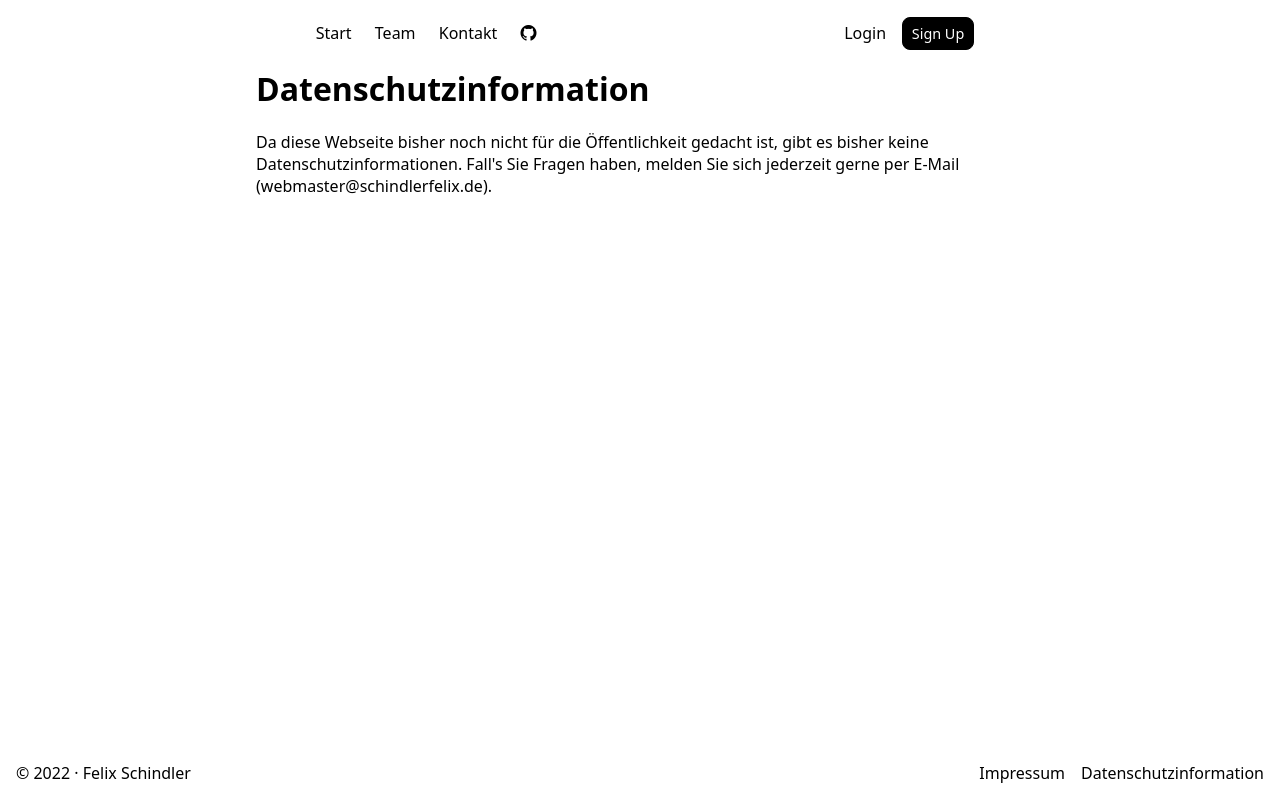
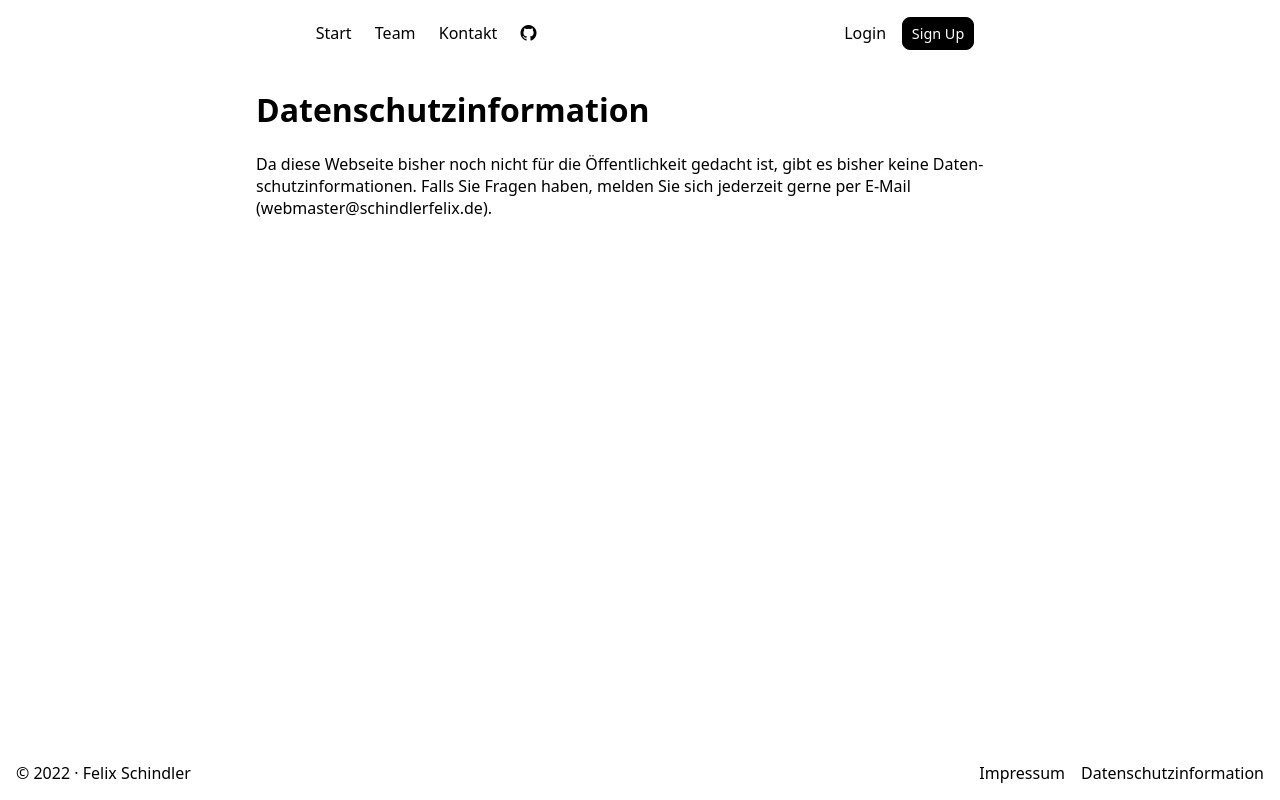
Before and after one commit to felix-schindler/com, a SvelteKit app: page /about/privacy in a window 1280 px wide. Built offline with nearby package versions, Linux system fonts and the light colour scheme.

Commit message:
[imprint & privacy]: Add `word-break` and `hyphens`

```diff
--- a/src/routes/about/imprint/+page.svelte
+++ b/src/routes/about/imprint/+page.svelte
@@ -2,6 +2,7 @@
 	<title>Impressum &middot; YourCompany</title>
 </svelte:head>
 
+<div>
 	<h1>Impressum</h1>
 	<address>
 		<p><b><i class="bi bi-mailbox" /> Felix Schindler</b></p>
@@ -22,8 +23,15 @@
 			</a>
 		</p>
 	</section>
+</div>
 
 <style lang="scss">
+	div {
+		word-break: break-word;
+		-webkit-hyphens: auto;
+		hyphens: auto;
+	}
+
 	address,
 	section {
 		&:not(:last-child) {
--- a/src/routes/about/privacy/+page.svelte
+++ b/src/routes/about/privacy/+page.svelte
@@ -2,14 +2,22 @@
 	<title>Datenschutzinformation &middot; YourCompany</title>
 </svelte:head>
 
-<h1>Datenschutzinformation</h1>
-<p>
-	Da diese Webseite bisher noch nicht für die Öffentlichkeit gedacht ist, gibt es bisher keine
-	Datenschutzinformationen. Fall's Sie Fragen haben, melden Sie sich jederzeit gerne per E-Mail
-	<a href="mailto:webmaster@schindlerfelix.de">(webmaster@schindlerfelix.de)</a>.
-</p>
+<div>
+	<h1>Datenschutzinformation</h1>
+	<p>
+		Da diese Webseite bisher noch nicht für die Öffentlichkeit gedacht ist, gibt es bisher keine
+		Datenschutzinformationen. Falls Sie Fragen haben, melden Sie sich jederzeit gerne per E-Mail
+		<a href="mailto:webmaster@schindlerfelix.de">(webmaster@schindlerfelix.de)</a>.
+	</p>
+</div>
 
 <style>
+	div {
+		word-break: break-word;
+		-webkit-hyphens: auto;
+		hyphens: auto;
+	}
+
 	a:hover {
 		color: var(--accent);
 	}
```
Lines whose indentation alone changed are shown as unchanged.
